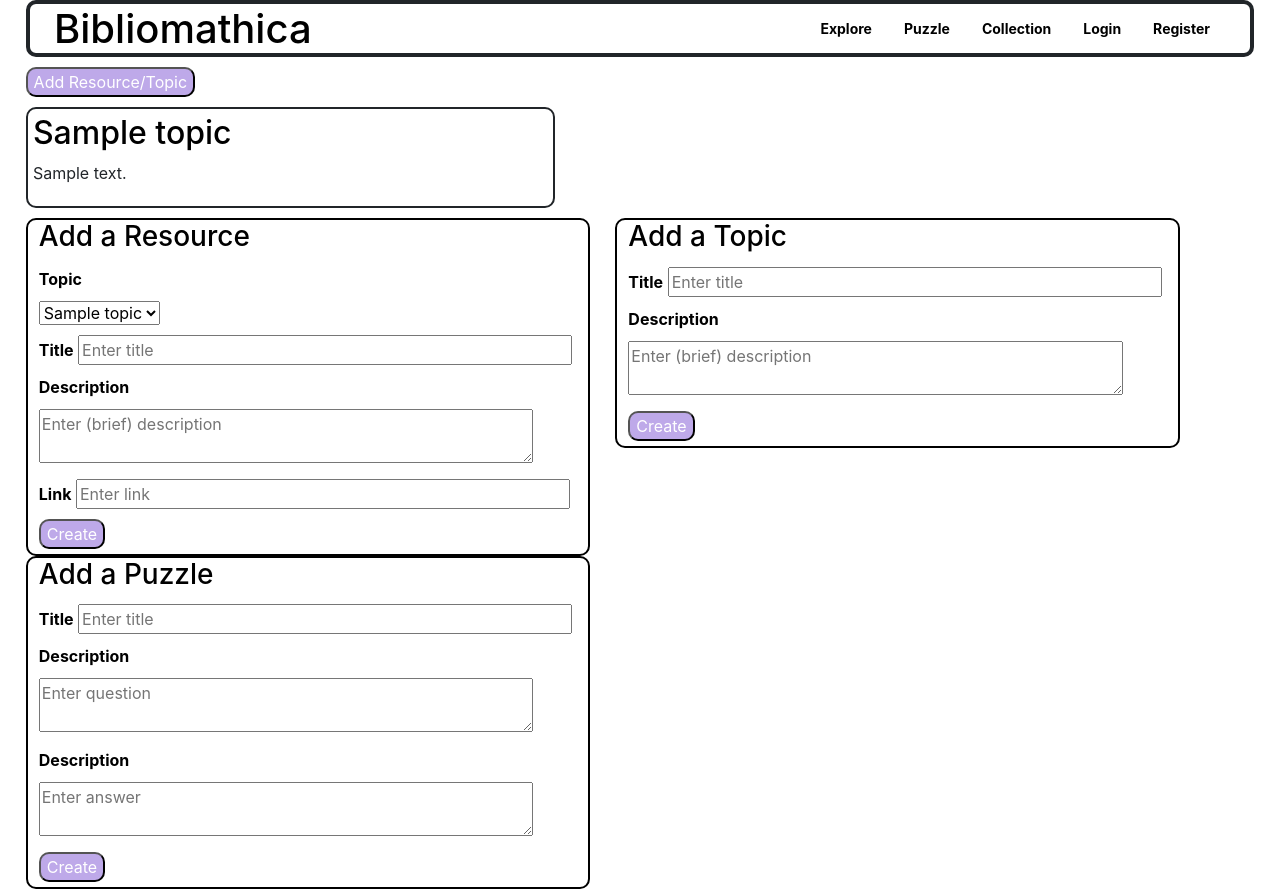
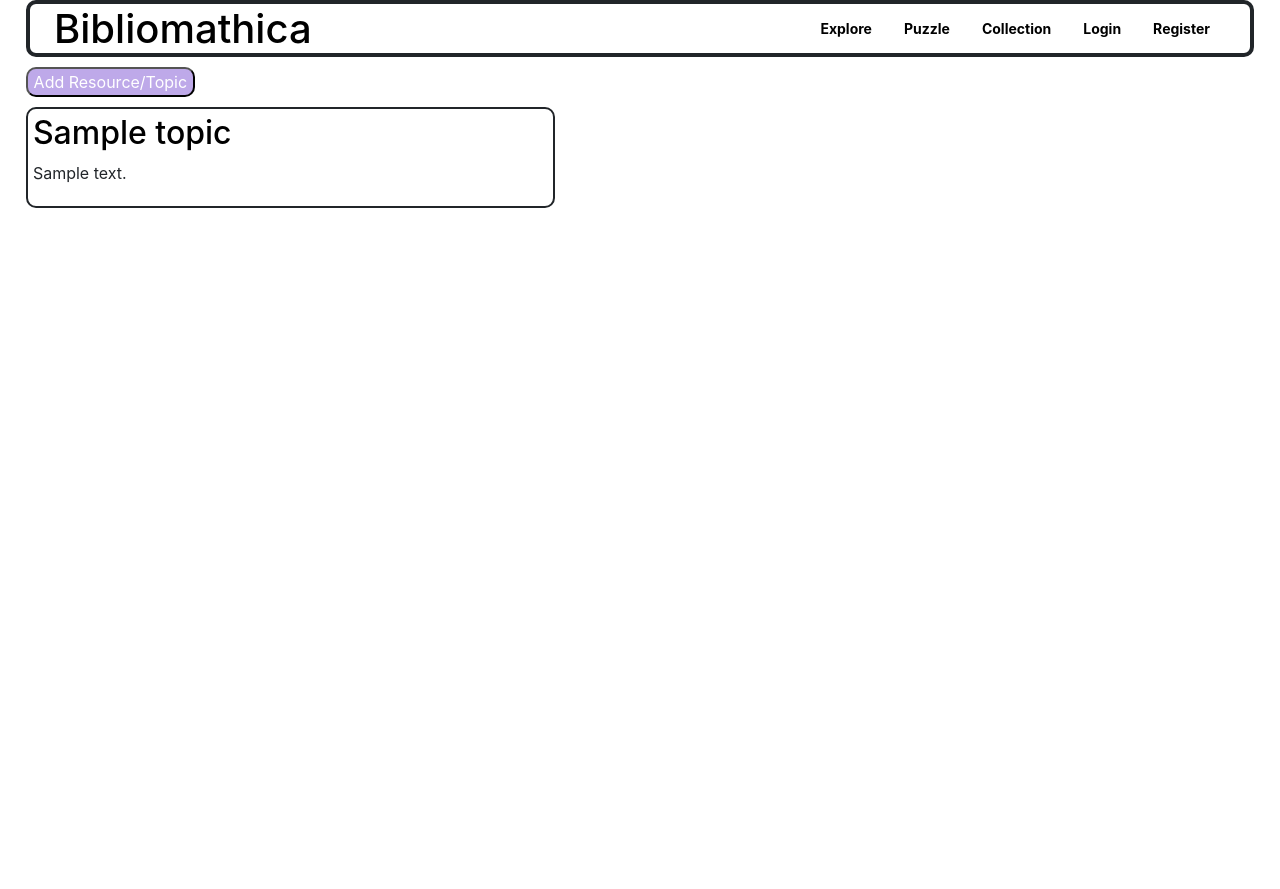
Before and after one commit to devan-srinivasan/bibliomathica, a Django app: template src/bibliomath/templates/bibliomath/explore.html in a window 1280 px wide. After the commit the page ends 208 px from the top, so only its background shows below. Run offline with Django 4.2, Linux system fonts and the light colour scheme; the template is opened without the code that fills it: most values are stand-ins (such as "Sample title", 1, 10 or a date in 2020); some libraries are stand-ins or nearby versions.

Commit message:
removing some forms

```diff
--- a/src/bibliomath/templates/bibliomath/explore.html
+++ b/src/bibliomath/templates/bibliomath/explore.html
@@ -20,53 +20,4 @@
             </div>
         {% endfor %}
     </div>
-    <section class="create-resource" id="create-resource">
-        <div class="dual-section">
-            <div class="form-container">
-                <form action="/create_resource/" method="post">
-                    {% csrf_token %}
-                    <h3>Add a Resource</h3>
-                    <label for="topic"><b>Topic</b></label><br>
-                    <select name="topic">
-                        {% for topic in topics %}
-                            <option>
-                                {{ topic.title }}
-                            </option>
-                        {% endfor %}
-                    </select><br>
-                    <label for="title"><b>Title</b></label>
-                    <input type="text" placeholder="Enter title" name="title" required><br>
-                    <label for="description"><b>Description</b></label>
-                    <textarea type="text" placeholder="Enter (brief) description" name="description" required></textarea><br>
-                    <label for="link"><b>Link</b></label>
-                    <input type="text" placeholder="Enter link" name="link" required><br>
-                    <button type="submit">Create</button>
-                </form>
-            </div>
-            <div class="form-container">
-                <form action="/create_topic/" method="POST">
-                    {% csrf_token %}
-                    <h3>Add a Topic</h3>
-                    <label for="title"><b>Title</b></label>
-                    <input type="text" placeholder="Enter title" id="title" name="title" required><br>
-                    <label for="description"><b>Description</b></label>
-                    <textarea type="text" placeholder="Enter (brief) description" id="description" name="description" required></textarea><br>
-                    <button type="submit">Create</button>
-                </form>
-            </div>
-        </div>
-        <div class="form-container">
-            <form action="/create_puzzle/" method="POST">
-                {% csrf_token %}
-                <h3>Add a Puzzle</h3>
-                <label for="title"><b>Title</b></label>
-                <input type="text" placeholder="Enter title" id="title" name="title" required><br>
-                <label for="question"><b>Description</b></label>
-                <textarea type="text" placeholder="Enter question" id="question" name="question" required></textarea><br>
-                <label for="answer"><b>Description</b></label>
-                <textarea type="text" placeholder="Enter answer" id="answer" name="answer" required></textarea><br>
-                <button type="submit">Create</button>
-            </form>
-        </div>
-    </section>
 {% endblock content %}
```
